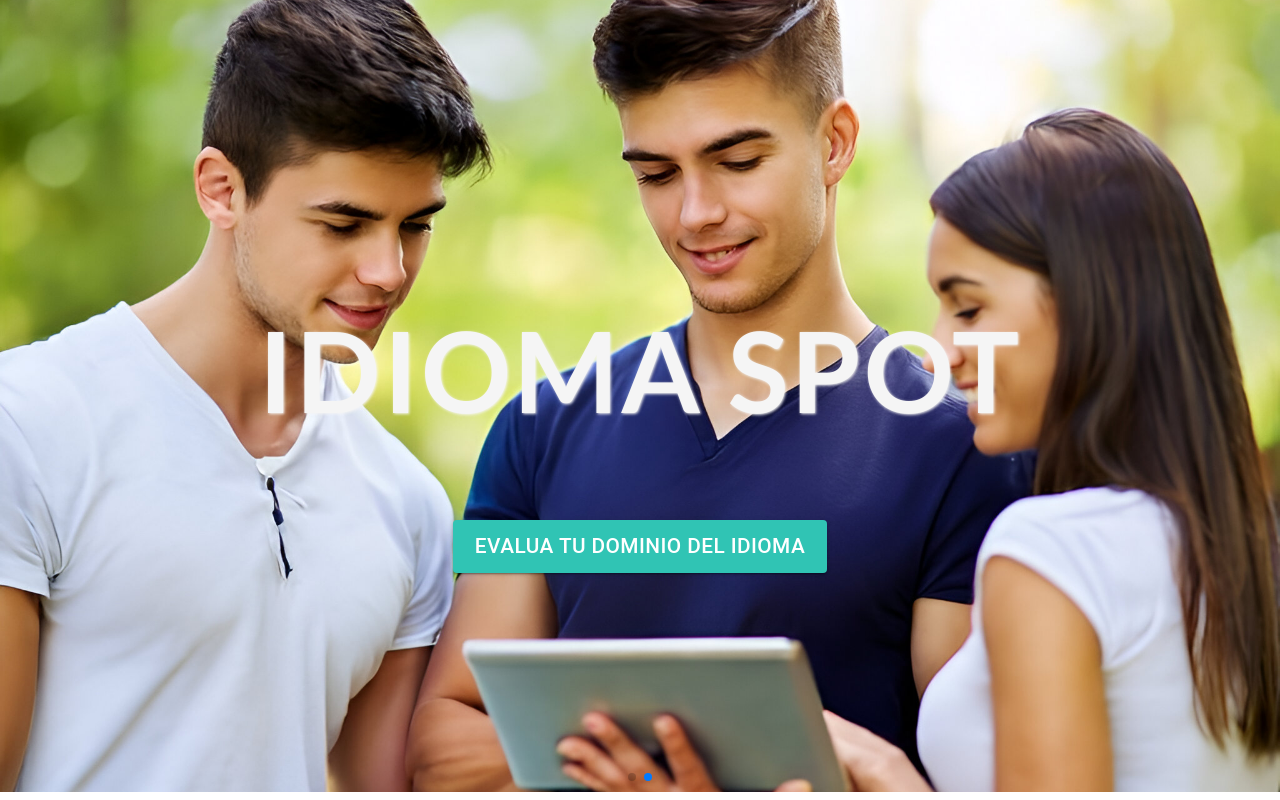
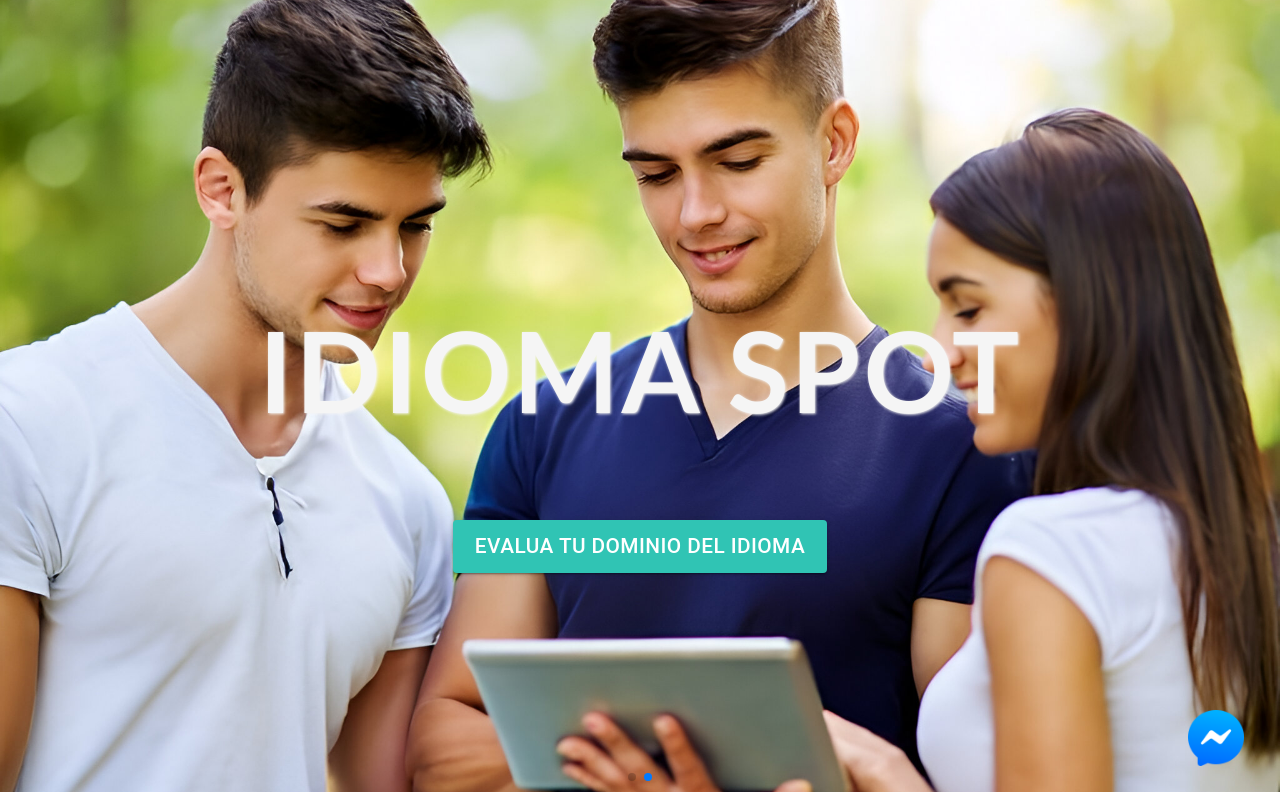
Before and after one commit to IdiomaSpot/idioma-spot-ui, a React (Create React App) app: page / in a window 1280 px wide. Shown: the top 800 px of the page. Built offline with nearby package versions, Linux system fonts and the light colour scheme.

Commit message:
Initial commit

```diff
--- a/src/App.js
+++ b/src/App.js
@@ -6,6 +6,7 @@ import {
   MissionVision,
   PromosSection,
   WhyUsSection,
+  FacebookFAB,
 } from './pages/Home';
 import { TextBlock } from './components/ui';
 import text from './data/constants.json';
@@ -20,6 +21,7 @@ function App() {
       <TextBlock text={text['phrase']} />
       <MissionVision />
       <Methodology />
+      <FacebookFAB />
     </div>
   );
 }
--- /dev/null
+++ b/src/pages/Home/FacebookFAB/FacebookFAB.js
@@ -0,0 +1,19 @@
+import React from 'react';
+import './FacebookFAB.scss';
+import { Button } from '@mui/material';
+
+export default function FacebookFAB() {
+
+    return <>
+        <Button
+            className='messenger-fab'
+            variant='text'
+            href='https://docs.google.com/forms'
+            target='_blank'
+            size='medium'
+        >
+            <img src={require('../../../assets/icons/fb-messenger-icon.png')} alt='messenger-icon' className='icon'></img>
+        </Button>
+    </>
+
+}
--- /dev/null
+++ b/src/pages/Home/FacebookFAB/FacebookFAB.scss
@@ -0,0 +1,12 @@
+.messenger-fab {
+    position: fixed !important;
+    right: 0;
+    bottom: 0;
+    z-index: 999;
+    margin: 2em !important;
+
+    .icon {
+        width: 4em;
+        height: auto;
+    }
+}
--- a/src/pages/Home/index.js
+++ b/src/pages/Home/index.js
@@ -4,5 +4,6 @@ import MainBanner from './MainBanner/MainBanner';
 import WhyUsSection from './WhyUs/WhyUsSection';
 import Methodology from './Methodology/Methodology';
 import MissionVision from './MissionVision/MissionVision';
+import FacebookFAB from './FacebookFAB/FacebookFAB';
 
-export { AdvantagesSection, PromosSection, MainBanner, WhyUsSection, Methodology, MissionVision};
+export { AdvantagesSection, PromosSection, MainBanner, WhyUsSection, Methodology, MissionVision, FacebookFAB};
```
Also changed, not shown: src/assets/icons/fb-messenger-icon.png (added).
